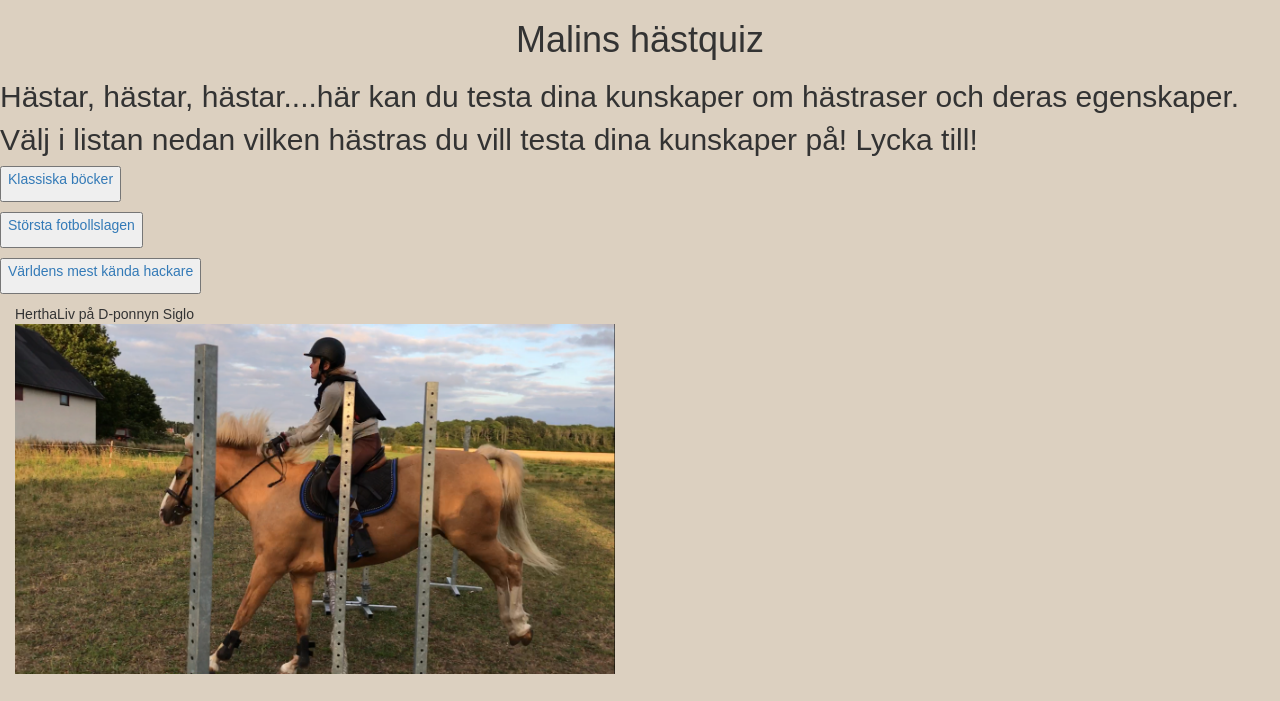
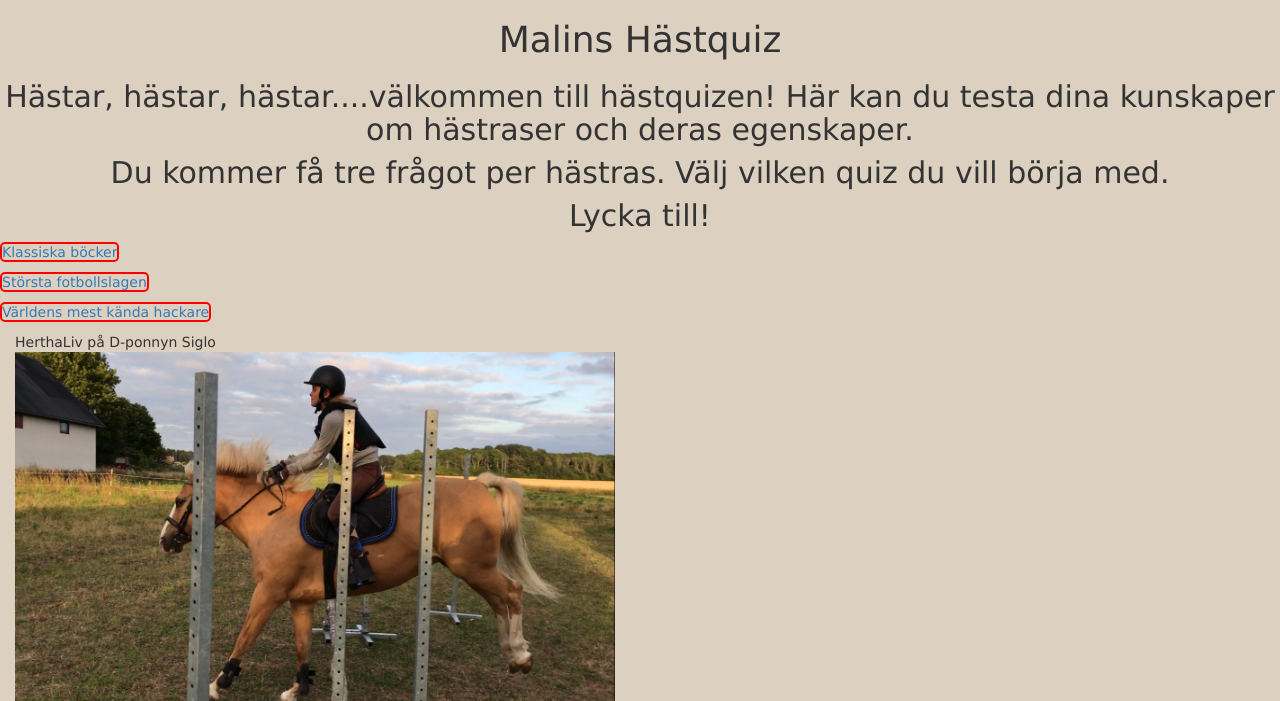
Before and after one commit to KarlbomTjejerna/quizproject, a Django app: page / in a window 1280 px wide. Shown: the top 701 px of the page. Run offline with Django 3.2, Linux system fonts and the light colour scheme; some libraries are stand-ins or nearby versions.

Commit message:
text ändring

```diff
--- a/quiz/templates/results.html
+++ b/quiz/templates/results.html
@@ -26,7 +26,7 @@
 
 
       <p><a href="{% url 'start_page' %}">
-    Till startsidan
+    Gör en ny quiz!
 </a></p>
 
    </body>
--- a/quiz/templates/start.html
+++ b/quiz/templates/start.html
@@ -20,19 +20,18 @@
    		<script src="js/bootstrap.min.js"></script>
 
 
+      <h1><center>Malins Hästquiz</center></h1>
 
-
-      <h1><center>Malins hästquiz</center></h1>
-
-		<h2>
-         <p> Hästar, hästar, hästar....här kan du testa dina kunskaper om hästraser och deras egenskaper.  </p>
-			<p> Välj i listan nedan vilken hästras du vill testa dina kunskaper på! Lycka till!</p>
-</h1>
+		<h2><center>
+         <p> Hästar, hästar, hästar....välkommen till hästquizen! Här kan du testa dina kunskaper om hästraser och deras egenskaper. </p>
+			<p> Du kommer få tre frågot per hästras. Välj vilken quiz du vill börja med. </p>
+         <p>Lycka till!</p>
+</h1></center>
 
 {% for quiz in quizzes %}
-    <p><button><a href="{% url 'quiz_page' quiz.quiz_number %}">
+    <p><a href="{% url 'quiz_page' quiz.quiz_number %}">
         {{ quiz.name }}
-    </a></p></button>
+    </a></p>
 {% endfor %}
 
 
--- a/static/style.css
+++ b/static/style.css
@@ -1,13 +1,16 @@
 body {
 	background-color:#DCD0C0;
 	font_size: 12px;
-	font-family:Arial;
+	font-family:Verdana;
 	max-with:600px;
 	margin:0 auto;
 
 	}
 
-
+a {
+    border: 2px solid red;
+    border-radius: 5px;
+}
 h1
 {colour: rgb(256, 99, 99);
 }
```
